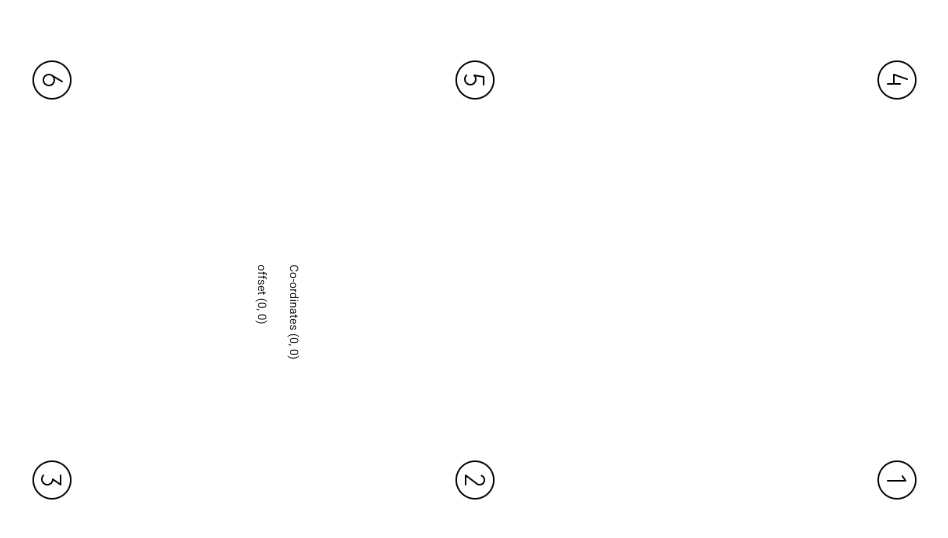
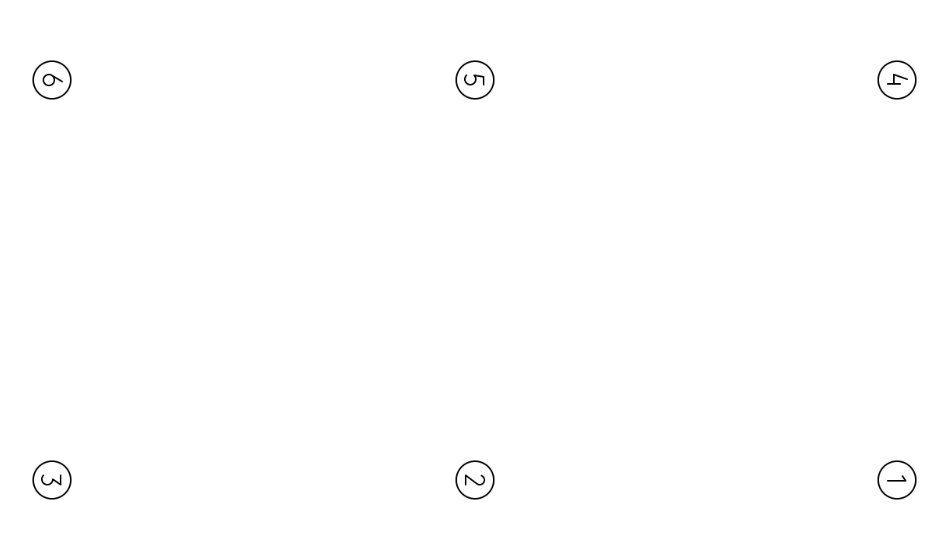
Before and after one commit to Tanbinhimel/blind-keyboard-prototype, an Angular app: page / in a window 1280 px wide. Shown: the part 120-658 px from the top of the page, without its empty margins (159-1107 px from the left). Built offline with nearby package versions, Linux system fonts and the light colour scheme.

Commit message:
#development updated

```diff
--- a/src/app/canvas/canvas.component.html
+++ b/src/app/canvas/canvas.component.html
@@ -1,4 +1,4 @@
-<div class="main-container" (mousemove)="getCoOrdinates($event)">
+<div class="main-container" (touchstart)="getCoOrdinates($event)">
   <div class="d-flex flex-row">
     <button mat-button>
       <img src="assets/icons/6.png" alt="">
@@ -23,7 +23,6 @@
   </div>
 </div>
 
-<div class="result">
-  <h5>Co-ordinates ({{coOrdinates.x}}, {{coOrdinates.y}})</h5>
-  <h5>offset ({{offset.x}}, {{offset.y}})</h5>
+<div class="result" *ngFor="let touch of touches">
+
 </div>
--- a/src/app/canvas/canvas.component.ts
+++ b/src/app/canvas/canvas.component.ts
@@ -8,6 +8,7 @@ import {Component, OnInit} from '@angular/core';
 export class CanvasComponent implements OnInit {
   coOrdinates: { x: number, y: number };
   offset: { x: number, y: number };
+  touches: any;
 
   constructor() {
     this.coOrdinates = {x: 0, y: 0};
@@ -17,11 +18,8 @@ export class CanvasComponent implements OnInit {
   ngOnInit(): void {
   }
 
-  getCoOrdinates($event: MouseEvent) {
-      this.coOrdinates.x = $event.clientX;
-      this.coOrdinates.y = $event.clientY;
-
-      this.offset.x = $event.offsetX;
-      this.offset.y = $event.offsetY;
+  getCoOrdinates($event: TouchEvent) {
+    this.touches = $event.touches;
+    console.log(this.touches);
   }
 }
```
Also changed, not shown: 1 other file (tests, documents, lock files or other folders).
